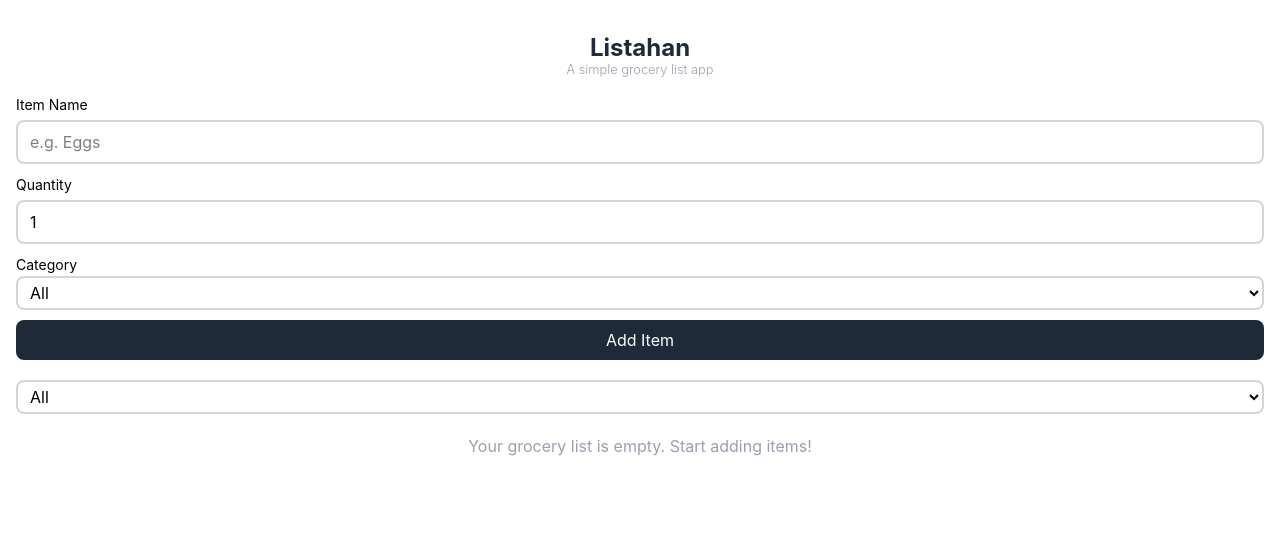
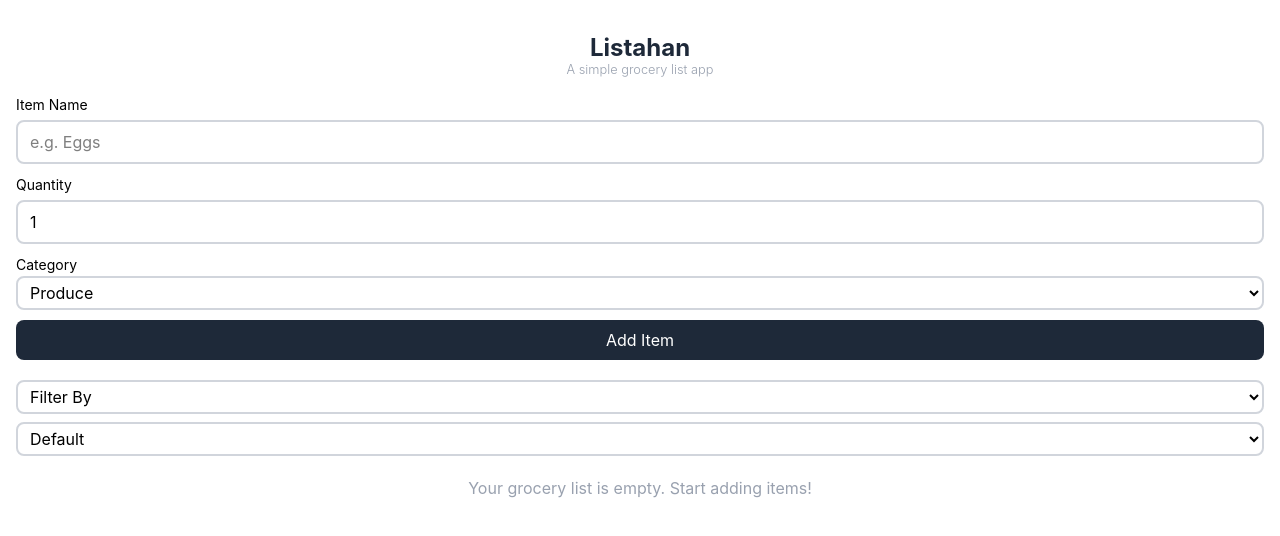
Before and after one commit to gabify/grocery-list-react, a React (Vite) app: page / in a window 1280 px wide. Shown: the top 536 px of the page. Built offline with nearby package versions, Linux system fonts and the light colour scheme.

Commit message:
Added sorting function, switch back to manually updating localStorage

```diff
--- a/src/App.jsx
+++ b/src/App.jsx
@@ -4,20 +4,29 @@ import AddItemForm from "./components/AddItemForm";
 import GroceryList from "./components/GroceryList";
 import Header from "./components/Header";
 import ListFilter from "./components/ListFilter";
+import ListSorter from "./components/ListSorter";
 
 function App() {
   const [items, setItems] = useState([]);
   const [filter, setFilter] = useState("all");
+  const [sortBy, setSortBy] = useState("default");
 
-  const addItem = (item) => setItems([...items, item]);
+  const addItem = (item) => {
+    setItems([...items, item]);
+    localStorage.setItem("groceryList", JSON.stringify([...items, item]));
+  };
 
-  const deleteItem = (id) => setItems(items.filter(item => item.id !== id));
+  const deleteItem = (id) => {
+    setItems(items.filter(item => item.id !== id));
+    localStorage.setItem("groceryList", JSON.stringify(items.filter(item => item.id !== id)));
+  }
 
   const toggleBought = (id) =>{
     const newItems = items.map(item =>
       item.id === id ? {...item, isBought: !item.isBought} : item
     );
     setItems(newItems);
+    localStorage.setItem("groceryList", JSON.stringify(newItems));
   }
 
   const changeFilter = (newFilter) => setFilter(newFilter);
@@ -29,10 +38,12 @@ function App() {
     }
   }, []);
 
-  useEffect(() =>{
+  // This should automatically update localStorage whenever items change.
+  // However, when the app loads, it accidentally stores the inital empty list to localStorage, which overwrites any existing data.
+  /* useEffect(() =>{
     const updateGroceryList = () => localStorage.setItem("groceryList", JSON.stringify(items));
     updateGroceryList();
-  }, [items]);
+  }, [items]); */
 
   return (
     <>
@@ -42,7 +53,8 @@ function App() {
         <AddItemForm onAddItem={addItem} />
 
         <ListFilter onSelect={changeFilter}/>
-        <GroceryList items={items} filter={filter} onDeleteItem={deleteItem} onToggleBought={toggleBought} />
+        <ListSorter sortBy={sortBy} onSelect={setSortBy} />
+        <GroceryList items={items} sortBy={sortBy} filter={filter} onDeleteItem={deleteItem} onToggleBought={toggleBought} />
       </main>
     </>
   )
--- a/src/components/AddItemForm.jsx
+++ b/src/components/AddItemForm.jsx
@@ -41,13 +41,18 @@ const AddItemForm = ({ onAddItem }) => {
                     className="w-full rounded-lg border-2 border-gray-300 px-3 py-2 mt-1"
                     placeholder="e.g. 12"
                     value={quantity}
-                    onChange={(e) => setQuantity(e.target.value)}
+                    onChange={(e) => {
+                        if(e.target.value < 1){
+                            setQuantity(1);
+                        }else{
+                            setQuantity(e.target.value)
+                        }
+                    }}
                 />
             </div>
             <div className="mb-0.5">
                 <label className="text-sm">Category</label>
                 <select className="w-full rounded-lg border-2 border-gray-300 px-2 py-1" value={category} onChange={(e) => setCategory(e.target.value)}>
-                    <option value="all">All</option>
                     <option value="produce">Produce</option>
                     <option value="dairy">Dairy</option>
                     <option value="meat">Meat</option>
--- a/src/components/GroceryList.jsx
+++ b/src/components/GroceryList.jsx
@@ -1,15 +1,34 @@
 import GroceryItem from "./GroceryItem";
 
-const GroceryList = ({ items, filter, onDeleteItem, onToggleBought}) => {
+const GroceryList = ({ items, sortBy, filter, onDeleteItem, onToggleBought}) => {
     const filteredItems =
         filter === "all"
             ? items
             : items.filter(item => item.category.toLowerCase() === filter.toLowerCase());
 
+    const sortedItems = [...filteredItems].sort((a, b) =>{
+        switch(sortBy){
+            case "alphabetical":
+                return a.name.localeCompare(b.name);
+            case "reverse-alphabetical":
+                return b.name.localeCompare(a.name);
+            case "reverse-alphabetical":
+                return a.quantity - b.quantity;
+            case "category":
+                return a.category.localeCompare(b.category);
+            case "unbought-first":
+                return a.isBought - b.isBought;
+            case "bought-first":
+                return b.isBought - a.isBought;
+            default:
+                return 0;
+        }
+    })
+
     return (
-        filteredItems.length > 0 ? (
+        sortedItems.length > 0 ? (
             <ul className="mt-4 space-y-2">
-                {filteredItems.map((item) => (
+                {sortedItems.map((item) => (
                     <GroceryItem key={item.id} item={item} onDelete={() => onDeleteItem(item.id)} onToggle={() => onToggleBought(item.id)} />
                 ))}
             </ul>
--- a/src/components/ListFilter.jsx
+++ b/src/components/ListFilter.jsx
@@ -1,6 +1,7 @@
 const ListFilter = ({ filter, onSelect }) => {
     return (
-        <select className="w-full rounded-lg border-2 border-gray-300 px-2 py-1" value={filter} onChange={(e) => onSelect(e.target.value)}>
+        <select className="w-full rounded-lg border-2 border-gray-300 px-2 py-1 mb-2" value={filter} onChange={(e) => onSelect(e.target.value)}>
+            <option>Filter By</option>
             <option value="all">All</option>
             <option value="produce">Produce</option>
             <option value="dairy">Dairy</option>
--- /dev/null
+++ b/src/components/ListSorter.jsx
@@ -0,0 +1,16 @@
+const ListSorter = ({ sortBy, onSelect }) => {
+    return (
+        <select className="w-full rounded-lg border-2 border-gray-300 px-2 py-1" value={sortBy} onChange={(e) => onSelect(e.target.value)}>
+            <option>Sort By</option>
+            <option value="default">Default</option>
+            <option value="alphabetical">A-Z</option>
+            <option value="reverse-alphabetical">Z-A</option>
+            <option value="quantity">Quantity</option>
+            <option value="category">Category</option>
+            <option value="unbought-first">Unbought First</option>
+            <option value="bought-first">Bought First</option>
+        </select>
+    )
+}
+
+export default ListSorter;
```
